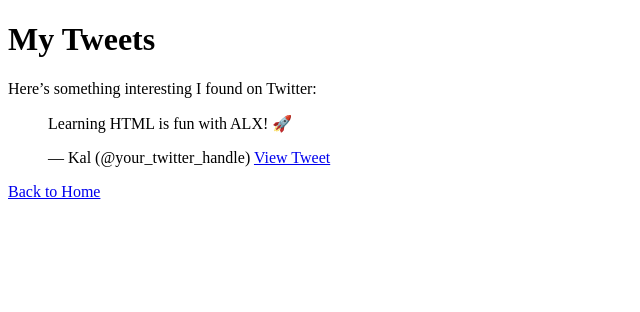
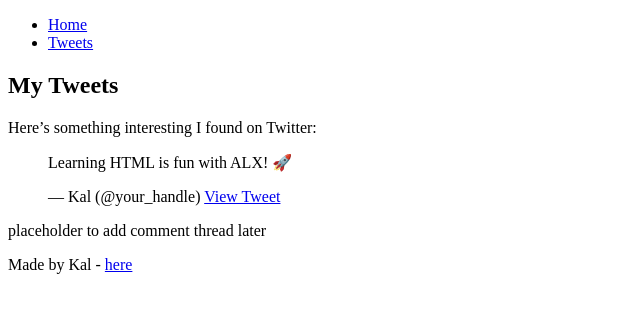
Before and after one commit to Kal-24/My_First_Portfolio, a plain HTML site: page html_basic/tweets.html in a window 1280 px wide. Shown: the whole page, without its empty margins (0-640 px from the left). Drawn offline with Linux system fonts and the light colour scheme.

Commit message:
Add header, main, and footer structure to index.html and tweets.html

```diff
--- a/html_basic/tweets.html
+++ b/html_basic/tweets.html
@@ -6,18 +6,34 @@
 </head>
 <body>
 
+  <header>
+    <ul>
+      <li><a href="index.html">Home</a></li>
+      <li><a href="tweets.html">Tweets</a></li>
+    </ul>
+  </header>
+
+  <main>
+    <article>
       <h1>My Tweets</h1>
       <p>Here’s something interesting I found on Twitter:</p>
 
-  <!-- Replace this tweet URL with any tweet you like -->
       <blockquote class="twitter-tweet">
         <p lang="en" dir="ltr">Learning HTML is fun with ALX! 🚀</p>
-    &mdash; Kal (@your_twitter_handle)
+        &mdash; Kal (@your_handle)
         <a href="https://twitter.com/jack/status/20">View Tweet</a>
       </blockquote>
       <script async src="https://platform.twitter.com/widgets.js" charset="utf-8"></script>
+    </article>
 
-  <p><a href="index.html">Back to Home</a></p>
+    <aside>
+      <p>placeholder to add comment thread later</p>
+    </aside>
+  </main>
+
+  <footer>
+    <p>Made by Kal - <a href="https://github.com/Kal-24" target="_blank">here</a></p>
+  </footer>
 
 </body>
 </html>
```
Also changed, not shown: html_basic/index.html (+19 -0 lines). Lines whose indentation alone changed are shown as unchanged.
